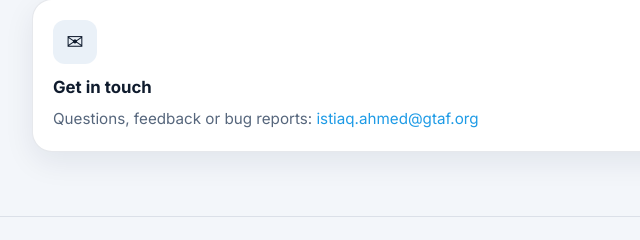
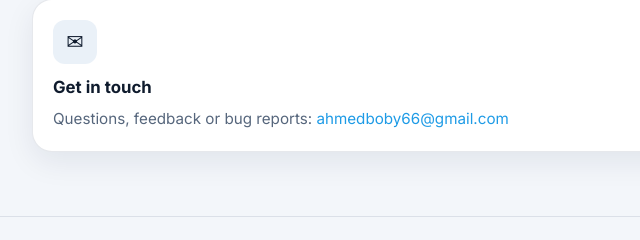
Before and after one commit to Istiaq66/istiaq66.github.io, a plain HTML site: page index.html in a window 1280 px wide. Shown: the part 1390-1630 px from the top of the page, 104-744 px from the left. Drawn offline with Linux system fonts and the light colour scheme.

Commit message:
Update email

```diff
--- a/index.html
+++ b/index.html
@@ -65,7 +65,7 @@
         <div class="card tile">
           <div class="ico">&#9993;</div>
           <h4>Get in touch</h4>
-          <p>Questions, feedback or bug reports: <a href="mailto:istiaq.ahmed@gtaf.org">istiaq.ahmed@gtaf.org</a></p>
+          <p>Questions, feedback or bug reports: <a href="mailto:ahmedboby66@gmail.com">ahmedboby66@gmail.com</a></p>
         </div>
       </div>
     </section>
```
